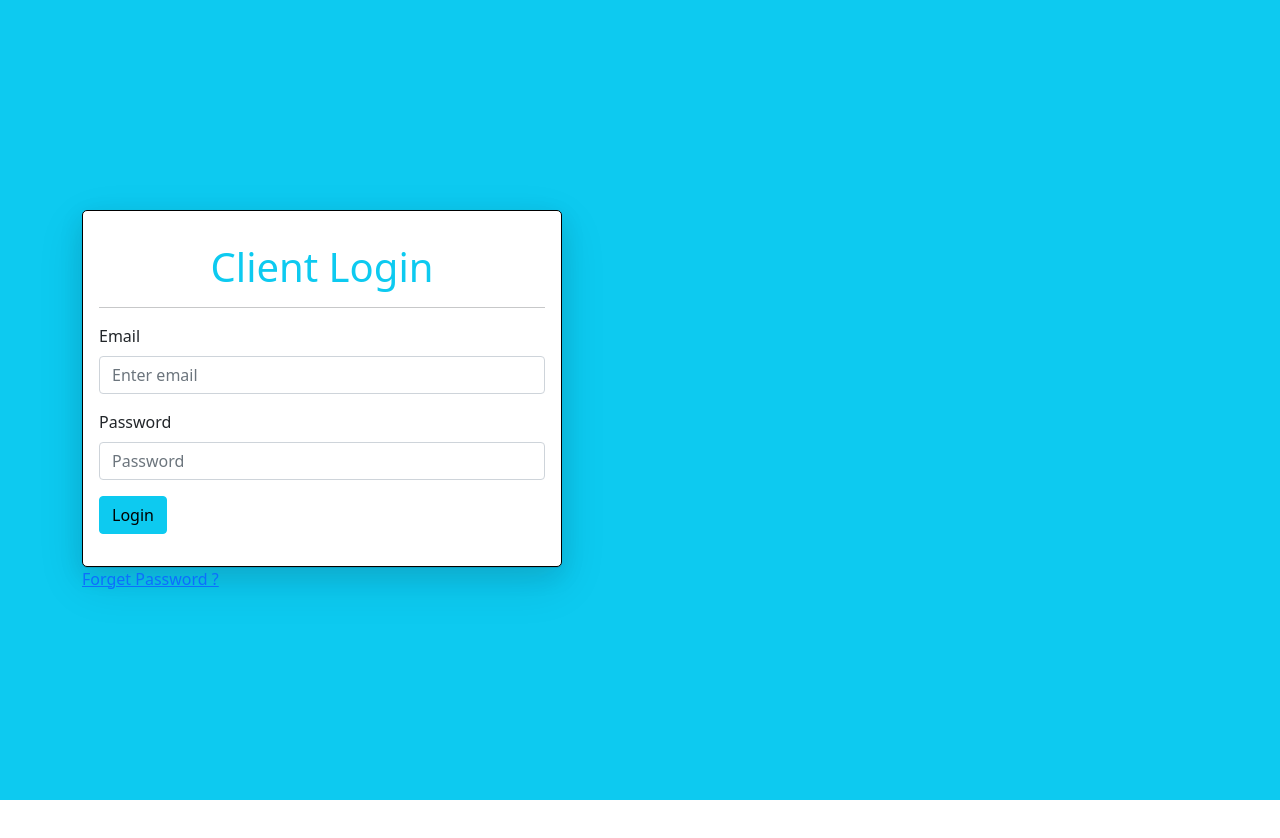
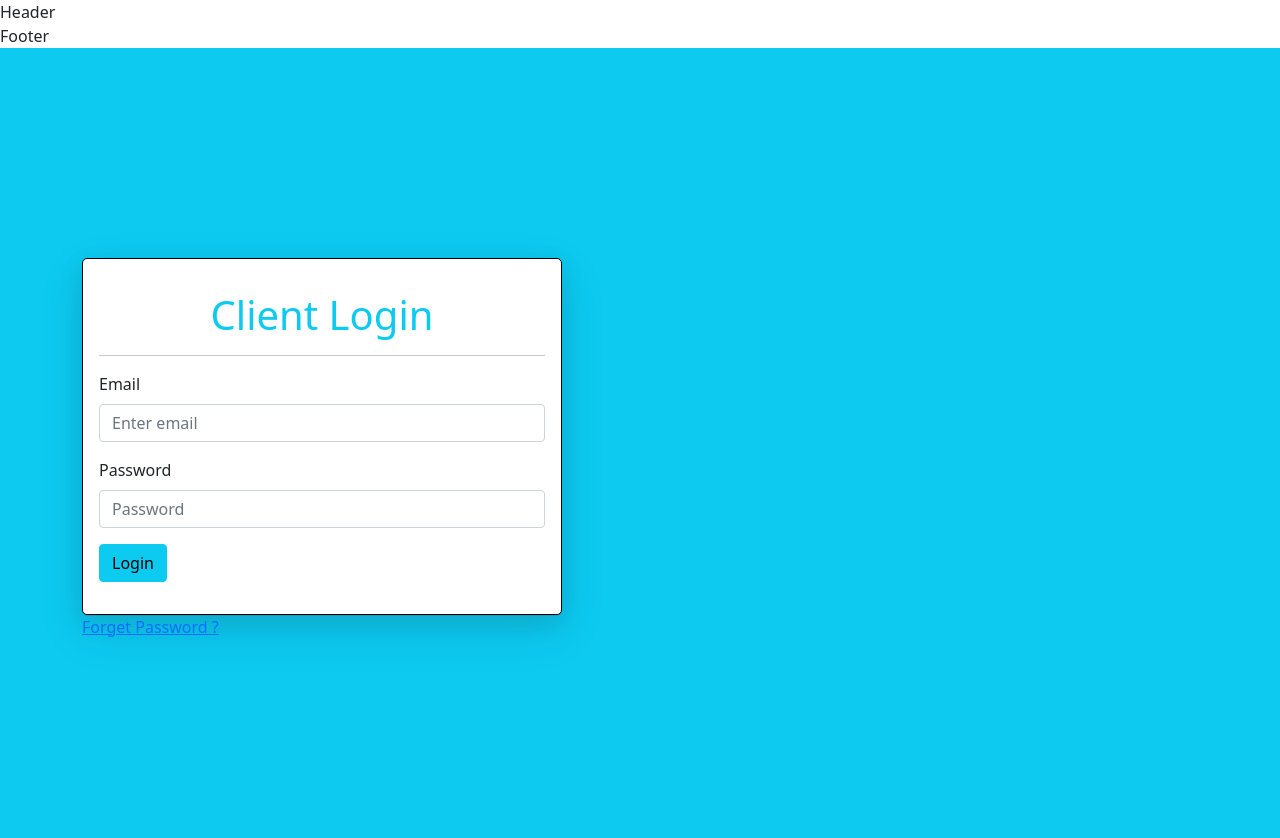
Before and after one commit to UshaKhadkaKapan/ticketsystem, a React (Create React App) app in the folder client/: page / in a window 1280 px wide. Shown: the top 838 px of the page. Before the commit the page ends 800 px from the top, so only its background shows below. Built offline with nearby package versions, Linux system fonts and the light colour scheme.

Commit message:
starting working in layout

```diff
--- a/client/src/App.js
+++ b/client/src/App.js
@@ -1,10 +1,12 @@
 import React from "react";
 import "./App.css";
+import MainLayout from "./layout/MainLayout";
 import EntryPage from "./pages/entry/EntryPage";
 
 const App = () => {
   return (
     <div>
+      <MainLayout />
       <EntryPage />
     </div>
   );
--- /dev/null
+++ b/client/src/layout/Footer.js
@@ -0,0 +1,7 @@
+import React from "react";
+
+const Footer = () => {
+  return <div>Footer</div>;
+};
+
+export default Footer;
--- /dev/null
+++ b/client/src/layout/Header.js
@@ -0,0 +1,7 @@
+import React from "react";
+
+const Header = () => {
+  return <div>Header</div>;
+};
+
+export default Header;
--- /dev/null
+++ b/client/src/layout/MainLayout.js
@@ -0,0 +1,17 @@
+import React from "react";
+import Footer from "./Footer";
+import Header from "./Header";
+
+const MainLayout = ({ children }) => {
+  return (
+    <div>
+      <Header />
+
+      {/* main part */}
+
+      <Footer />
+    </div>
+  );
+};
+
+export default MainLayout;
```
